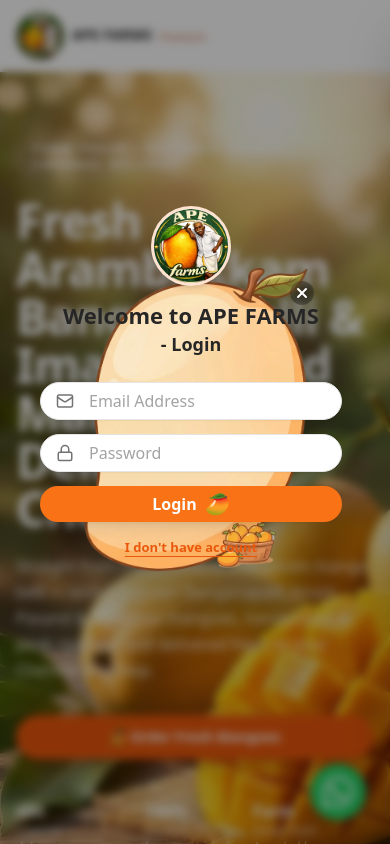
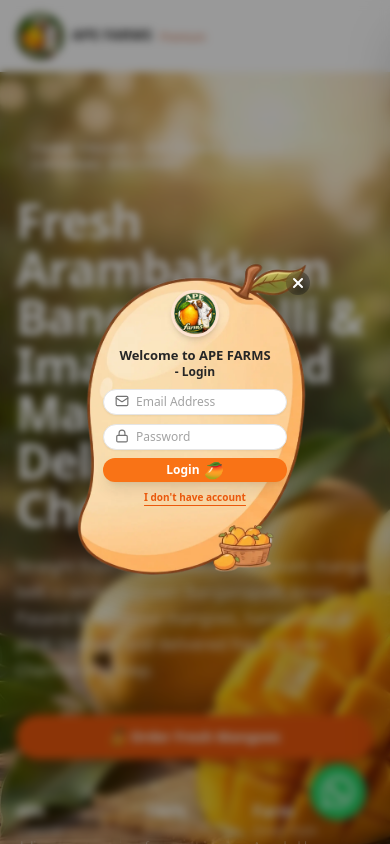
Before and after one commit to Apefarms/apefarmsite, a React (Vite) app: page / in a window 390 px wide. Both pictures are taken after a click on the button "LOGIN". Shown: the top 844 px of the page. Built offline with nearby package versions, Linux system fonts and the light colour scheme.

Commit message:
login pop responsive

```diff
--- a/src/pages/Register.jsx
+++ b/src/pages/Register.jsx
@@ -75,38 +75,38 @@
 
   return (
     <div className="fixed inset-0 z-[100] flex items-center justify-center p-4 bg-black/40 backdrop-blur-sm">
-      <div className="relative w-full ml-6 max-w-[700px] aspect-[0.9] flex flex-col items-center justify-center">
+      <div className="relative w-full md:ml-6 max-w-[92vw] sm:max-w-[480px] md:max-w-[700px] aspect-[0.9] flex flex-col items-center justify-center">
 
         <div
-          className="absolute inset-0 z-0 bg-contain bg-center bg-no-repeat pointer-events-none drop-shadow-2xl"
+          className="absolute inset-0 z-0 bg-contain bg-center bg-no-repeat pointer-events-none drop-shadow-2xl ms-4"
           style={{ backgroundImage: 'url("/img/login_mango_popup.webp")' }}
         />
 
-        <div className="relative z-10 w-full mr-8 max-w-[380px] flex flex-col items-center px-4">
+        <div className="relative z-10 w-full md:mr-8 max-w-[200px] sm:max-w-[260px] md:max-w-[380px] flex flex-col items-center px-2 sm:px-4">
 
-          <div className="mb-0 -mt-16 transform translate-y-[-20%]">
-            <div className="bg-white rounded-full p-0.5 shadow-md border-[3px] border-orange-500/20 overflow-hidden w-20 h-20">
+          <div className="mb-0 -mt-10 sm:-mt-16 transform translate-y-[-20%]">
+            <div className="bg-white rounded-full p-0.5 shadow-md border-[3px] border-orange-500/20 overflow-hidden w-12 h-12 sm:w-16 sm:h-16 md:w-20 md:h-20">
               <img src="/img/logo.webp" alt="Logo" className="w-full h-full object-cover scale-110" />
             </div>
           </div>
 
-          <h2 className="text-[22px] font-bold text-center text-neutral-800 leading-tight mb-6">
+          <h2 className="text-[13px] sm:text-[17px] md:text-[22px] font-bold text-center text-neutral-800 leading-tight mb-2 sm:mb-4 md:mb-6">
             Welcome to APE FARMS<br />
-            <span className="text-lg font-bold">- {isLogin ? 'Login' : 'Sign Up'}</span>
+            <span className="text-[12px] sm:text-sm md:text-lg font-bold">- {isLogin ? 'Login' : 'Sign Up'}</span>
           </h2>
 
-          <form className="w-full space-y-3.5" onSubmit={handleSubmit}>
+          <form className="w-full space-y-2 sm:space-y-3 md:space-y-3.5" onSubmit={handleSubmit}>
 
             {/* Name Field */}
             {!isLogin && (
               <div className="relative">
-                <span className="absolute left-4 top-1/2 -translate-y-1/2 text-neutral-500">
-                  <svg xmlns="http://www.w3.org/2000/svg" width="18" height="18" viewBox="0 0 24 24" fill="none" stroke="currentColor" strokeWidth="2" strokeLinecap="round" strokeLinejoin="round"><path d="M19 21v-2a4 4 0 0 0-4-4H9a4 4 0 0 0-4 4v2" /><circle cx="12" cy="7" r="4" /></svg>
+                <span className="absolute left-3 sm:left-4 top-1/2 -translate-y-1/2 text-neutral-500">
+                  <svg xmlns="http://www.w3.org/2000/svg" width="14" height="14" className="sm:w-[18px] sm:h-[18px]" viewBox="0 0 24 24" fill="none" stroke="currentColor" strokeWidth="2" strokeLinecap="round" strokeLinejoin="round"><path d="M19 21v-2a4 4 0 0 0-4-4H9a4 4 0 0 0-4 4v2" /><circle cx="12" cy="7" r="4" /></svg>
                 </span>
                 <input
                   type="text"
                   placeholder="Full Name"
-                  className="w-full py-1.5 pl-12 pr-4 bg-white border border-neutral-200 rounded-full focus:outline-none focus:ring-2 focus:ring-mango-400 focus:border-transparent text-neutral-800 shadow-sm placeholder:text-neutral-400"
+                  className="w-full text-xs sm:text-sm py-1 sm:py-1.5 pl-8 sm:pl-12 pr-3 sm:pr-4 bg-white border border-neutral-200 rounded-full focus:outline-none focus:ring-2 focus:ring-mango-400 focus:border-transparent text-neutral-800 shadow-sm placeholder:text-neutral-400"
                   value={formData.name}
                   onChange={(e) => setFormData({ ...formData, name: e.target.value })}
                 />
@@ -116,13 +116,13 @@
 
             {/* Email Field */}
             <div className="relative">
-              <span className="absolute left-4 top-1/2 -translate-y-1/2 text-neutral-500">
-                <svg xmlns="http://www.w3.org/2000/svg" width="18" height="18" viewBox="0 0 24 24" fill="none" stroke="currentColor" strokeWidth="2" strokeLinecap="round" strokeLinejoin="round"><rect width="20" height="16" x="2" y="4" rx="2" /><path d="m22 7-8.97 5.7a1.94 1.94 0 0 1-2.06 0L2 7" /></svg>
+              <span className="absolute left-3 sm:left-4 top-1/2 -translate-y-1/2 text-neutral-500">
+                <svg xmlns="http://www.w3.org/2000/svg" width="14" height="14" className="sm:w-[18px] sm:h-[18px]" viewBox="0 0 24 24" fill="none" stroke="currentColor" strokeWidth="2" strokeLinecap="round" strokeLinejoin="round"><rect width="20" height="16" x="2" y="4" rx="2" /><path d="m22 7-8.97 5.7a1.94 1.94 0 0 1-2.06 0L2 7" /></svg>
               </span>
               <input
                 type="email"
                 placeholder="Email Address"
-                className="w-full py-1.5 pl-12 pr-4 bg-white border border-neutral-200 rounded-full focus:outline-none focus:ring-2 focus:ring-mango-400 focus:border-transparent text-neutral-800 shadow-sm placeholder:text-neutral-400"
+                className="w-full text-xs sm:text-sm py-1 sm:py-1.5 pl-8 sm:pl-12 pr-3 sm:pr-4 bg-white border border-neutral-200 rounded-full focus:outline-none focus:ring-2 focus:ring-mango-400 focus:border-transparent text-neutral-800 shadow-sm placeholder:text-neutral-400"
                 value={formData.email}
                 onChange={(e) => setFormData({ ...formData, email: e.target.value })}
               />
@@ -130,13 +130,13 @@
 
             {/* Password Field */}
             <div className="relative">
-              <span className="absolute left-4 top-1/2 -translate-y-1/2 text-neutral-500">
-                <svg xmlns="http://www.w3.org/2000/svg" width="18" height="18" viewBox="0 0 24 24" fill="none" stroke="currentColor" strokeWidth="2" strokeLinecap="round" strokeLinejoin="round"><rect width="18" height="11" x="3" y="11" rx="2" ry="2" /><path d="M7 11V7a5 5 0 0 1 10 0v4" /></svg>
+              <span className="absolute left-3 sm:left-4 top-1/2 -translate-y-1/2 text-neutral-500">
+                <svg xmlns="http://www.w3.org/2000/svg" width="14" height="14" className="sm:w-[18px] sm:h-[18px]" viewBox="0 0 24 24" fill="none" stroke="currentColor" strokeWidth="2" strokeLinecap="round" strokeLinejoin="round"><rect width="18" height="11" x="3" y="11" rx="2" ry="2" /><path d="M7 11V7a5 5 0 0 1 10 0v4" /></svg>
               </span>
               <input
                 type="password"
                 placeholder="Password"
-                className="w-full py-1.5 pl-12 pr-4 bg-white border border-neutral-200 rounded-full focus:outline-none focus:ring-2 focus:ring-mango-400 focus:border-transparent text-neutral-800 shadow-sm placeholder:text-neutral-400"
+                className="w-full text-xs sm:text-sm py-1 sm:py-1.5 pl-8 sm:pl-12 pr-3 sm:pr-4 bg-white border border-neutral-200 rounded-full focus:outline-none focus:ring-2 focus:ring-mango-400 focus:border-transparent text-neutral-800 shadow-sm placeholder:text-neutral-400"
                 value={formData.password}
                 onChange={(e) => setFormData({ ...formData, password: e.target.value })}
               />
@@ -145,13 +145,13 @@
             {/* Confirm Password Field (Only for Sign Up) */}
             {!isLogin && (
               <div className="relative">
-                <span className="absolute left-4 top-1/2 -translate-y-1/2 text-neutral-500">
-                  <svg xmlns="http://www.w3.org/2000/svg" width="18" height="18" viewBox="0 0 24 24" fill="none" stroke="currentColor" strokeWidth="2" strokeLinecap="round" strokeLinejoin="round"><path d="M12 22s8-4 8-10V5l-8-3-8 3v7c0 6 8 10 8 10z" /></svg>
+                <span className="absolute left-3 sm:left-4 top-1/2 -translate-y-1/2 text-neutral-500">
+                  <svg xmlns="http://www.w3.org/2000/svg" width="14" height="14" className="sm:w-[18px] sm:h-[18px]" viewBox="0 0 24 24" fill="none" stroke="currentColor" strokeWidth="2" strokeLinecap="round" strokeLinejoin="round"><path d="M12 22s8-4 8-10V5l-8-3-8 3v7c0 6 8 10 8 10z" /></svg>
                 </span>
                 <input
                   type="password"
                   placeholder="Confirm Password"
-                  className="w-full py-1.5 pl-12 pr-4 bg-white border border-neutral-200 rounded-full focus:outline-none focus:ring-2 focus:ring-mango-400 focus:border-transparent text-neutral-800 shadow-sm placeholder:text-neutral-400"
+                  className="w-full text-xs sm:text-sm py-1 sm:py-1.5 pl-8 sm:pl-12 pr-3 sm:pr-4 bg-white border border-neutral-200 rounded-full focus:outline-none focus:ring-2 focus:ring-mango-400 focus:border-transparent text-neutral-800 shadow-sm placeholder:text-neutral-400"
                   value={formData.confirmPassword}
                   onChange={(e) => setFormData({ ...formData, confirmPassword: e.target.value })}
                 />
@@ -172,14 +172,14 @@
             <button
               type="submit"
               disabled={loading}
-              className="w-full py-1.5 bg-mango-500 hover:bg-mango-600 text-white font-bold rounded-full shadow-lg transition-all active:scale-[0.98] flex items-center justify-center gap-2 mt-2 disabled:opacity-60"
+              className="w-full text-xs sm:text-sm py-1 sm:py-1.5 bg-mango-500 hover:bg-mango-600 text-white font-bold rounded-full shadow-lg transition-all active:scale-[0.98] flex items-center justify-center gap-1 sm:gap-2 mt-1 sm:mt-2 disabled:opacity-60"
             >
               {loading ? 'Please wait...' : (isLogin ? 'Login' : 'Signup')}
-              <span className="text-xl leading-none">🥭</span>
+              <span className="text-base sm:text-xl leading-none">🥭</span>
             </button>
           </form>
 
-          <div className="mt-4 flex flex-col items-center gap-2">
+          <div className="mt-2 sm:mt-4 flex flex-col items-center gap-2">
             <button
               type="button"
               onClick={() => {
@@ -187,7 +187,7 @@
                 setMessage('')
                 setFormData({ email: '', password: '', confirmPassword: '', name: '' })
               }}
-              className="text-[13px] font-semibold text-mango-600 hover:text-mango-700 transition-colors underline underline-offset-4"
+              className="text-[10px] sm:text-[13px] font-semibold text-mango-600 hover:text-mango-700 transition-colors underline underline-offset-4"
             >
               {isLogin ? "I don't have account" : "I already have account"}
             </button>
```
